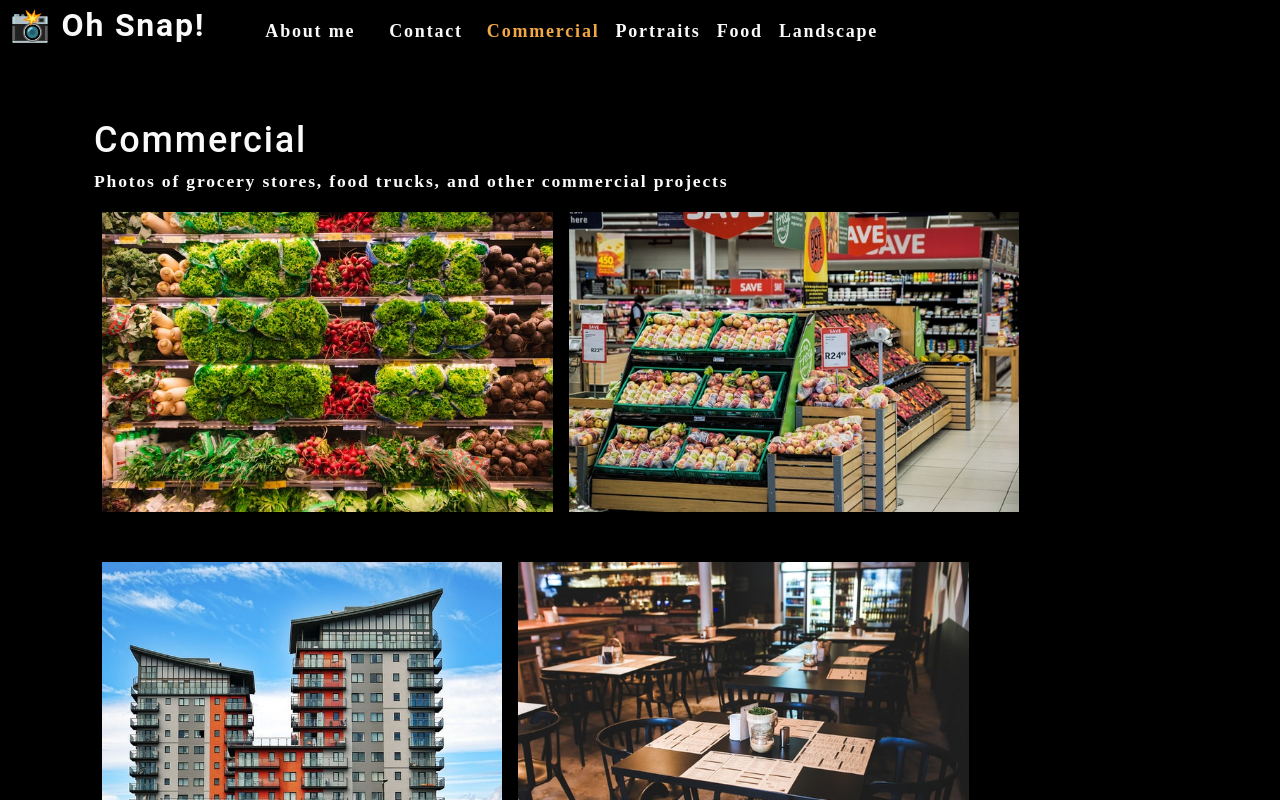
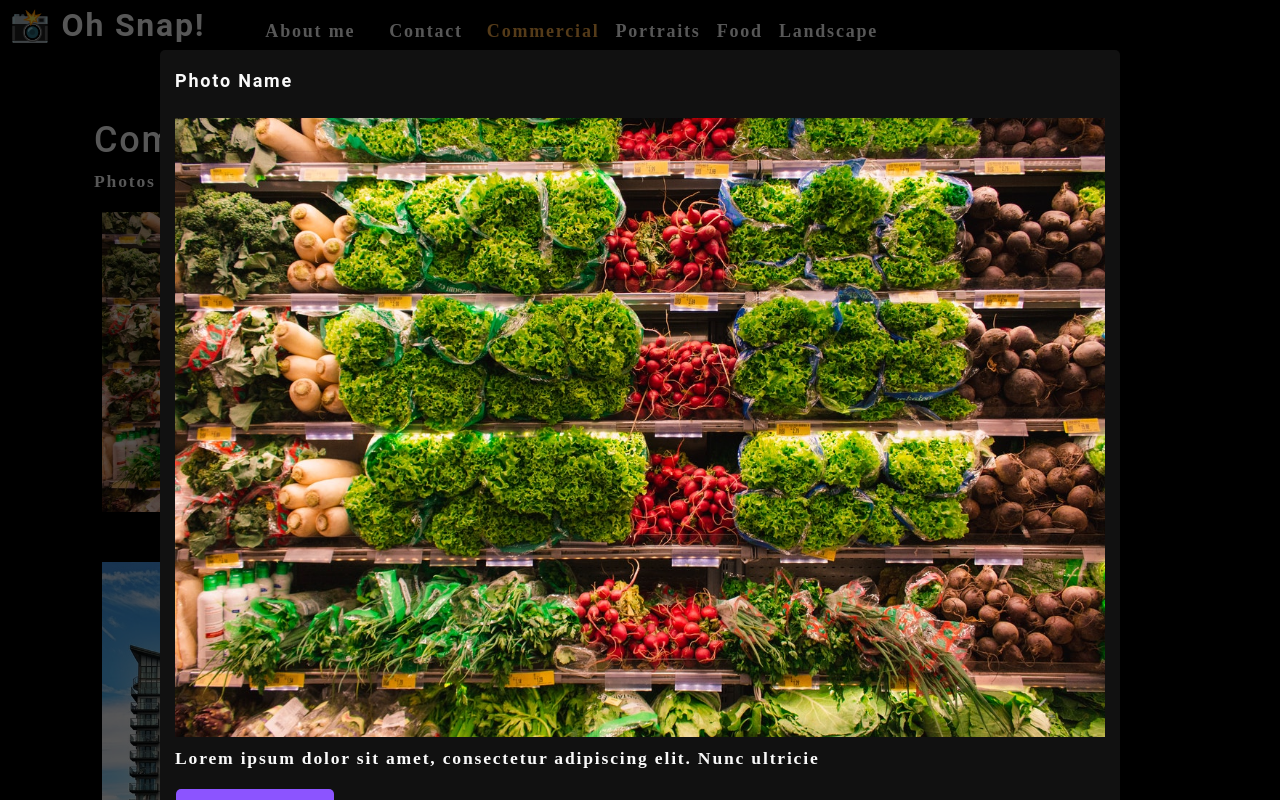
Before and after one commit to srwagner916/photo-port, a React (Create React App) app: page / in a window 1280 px wide. Both pictures are taken after a click on the picture 327 px from the left and 361 px from the top of the page. Shown: the top 800 px of the page. Built offline with nearby package versions, Linux system fonts and the light colour scheme.

Commit message:
modal renders on clicking image

```diff
--- /dev/null
+++ b/src/components/Modal/index.js
@@ -0,0 +1,20 @@
+import React from 'react';
+
+function Modal({currentPhoto}) {
+  const {name, category, description, index} = currentPhoto;
+
+  return(
+    <div className="modalBackdrop">
+      <div className="modalContainer">
+        <h3 className="modalTitle">Photo Name</h3>
+        <img src={require(`../../assets/large/${category}/${index}.jpg`).default} alt="current category" />
+        <p>{description}</p>
+        <button type="button">
+          Close this modal
+        </button>
+      </div>
+    </div>
+  )
+}
+
+export default Modal;
--- a/src/components/PhotoList/index.js
+++ b/src/components/PhotoList/index.js
@@ -1,4 +1,5 @@
 import React, { useState } from 'react';
+import Modal from '../Modal';
 
 const PhotoList = ({ category }) => {
 
@@ -102,14 +103,25 @@
 
   const currentPhotos = photos.filter((photo) => photo.category === category);
 
+  const [currentPhoto, setCurrentPhoto] = useState();
+
+  const [isModalOpen, setIsModalOpen] = useState(false);
+
+  const toggleModal = (image, i) => {
+    setCurrentPhoto({...image, index: i})
+    setIsModalOpen(true);
+  }
+
   return (
     <div>
+      {isModalOpen && <Modal currentPhoto={currentPhoto} />}
       <div className="flex-row">
         {currentPhotos.map((image, i) => (
           <img
             src={require(`../../assets/small/${category}/${i}.jpg`).default}
             alt={image.name}
             className="img-thumbnail mx-1"
+            onClick={() => toggleModal(image, i)}
             key={image.name}
           />
         ))}
```
